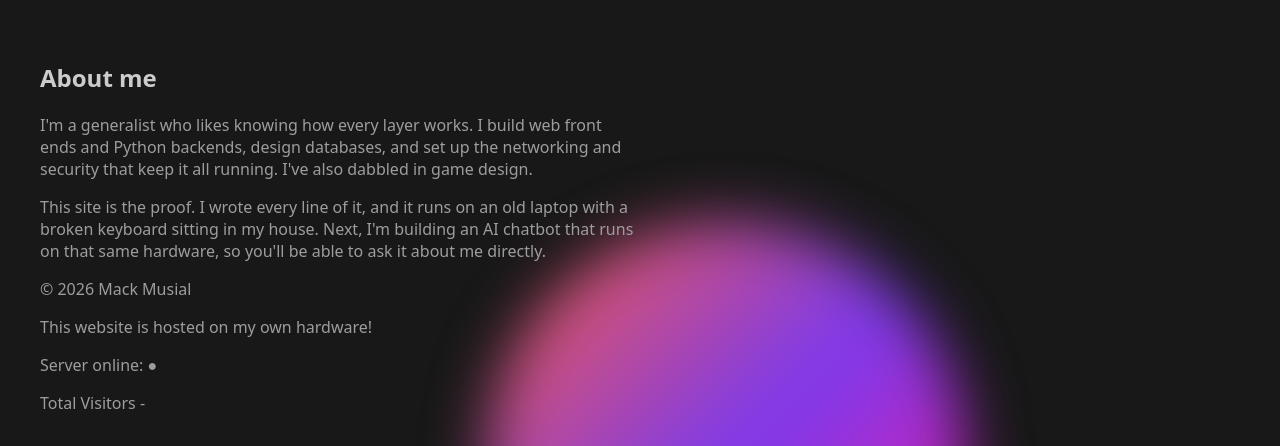
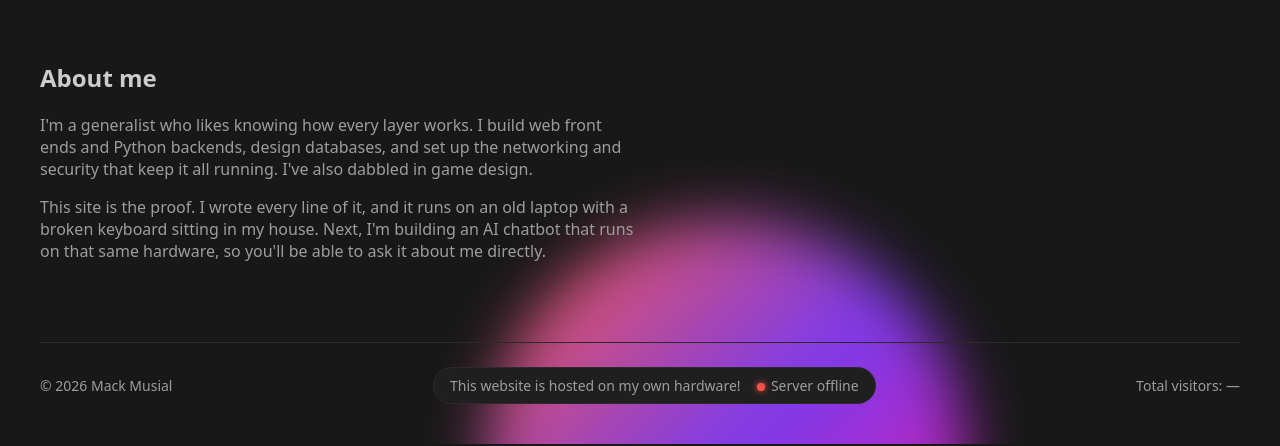
Before and after one commit to MackMusial/mackmusial.com, a plain HTML site: page index.html in a window 1280 px wide. Shown: the part 388-834 px from the top of the page. Drawn offline with Linux system fonts and the light colour scheme.

Commit message:
Enhance footer layout and server status display: add flexbox styling, update server status text, and implement status dot with color coding.

```diff
--- a/index.html
+++ b/index.html
@@ -47,13 +47,13 @@
                 <p>This site is the proof. I wrote every line of it, and it runs on an old laptop with a broken keyboard sitting in my house. Next, I'm building an AI chatbot that runs on that same hardware, so you'll be able to ask it about me directly.</p>
             </section>
         </main>
-        <footer class="article">
+        <footer class="article footer">
             <p>&copy; 2026 Mack Musial</p>
-            <div>
+            <div class="server-status">
                 <p>This website is hosted on my own hardware!</p>
-                <p>Server online: ●</p>
+                <p><span class="status-dot" aria-hidden="true"></span>Server offline</p>
             </div>
-            <p>Total Visitors -</p>
+            <p>Total visitors: &mdash;</p>
         </footer>
     </body>
 </html>
--- a/styles.css
+++ b/styles.css
@@ -7,6 +7,9 @@
     --button-bg-color: #0078d4;
     --button-hover-bg-color: #026ec1;
     --button-text-color: #ffffff;
+    --border-color: #2b2b2b;
+    --status-online-color: #3fb950;
+    --status-offline-color: #f85149;
 }
 
 body {
@@ -146,6 +149,41 @@ p {
 .skills li:nth-child(5n+4) { background: #a21caf;}
 .skills li:nth-child(5n+5) { background: #be185d;}
 
+.footer {
+    display: flex;
+    justify-content: space-between;
+    align-items: center;
+    gap: 1rem;
+    margin-top: 5rem;
+    padding: 1.5rem 0;
+    border-top: 1px solid var(--border-color);
+    font-size: 0.875rem;
+}
+
+.footer p {
+    margin: 0;
+}
+
+.server-status {
+    display: flex;
+    align-items: center;
+    gap: 1rem;
+    padding: 0.5rem 1rem;
+    background-color: var(--surface-color);
+    border: 1px solid var(--border-color);
+    border-radius: 999px;
+}
+
+.status-dot {
+    display: inline-block;
+    width: 0.5rem;
+    height: 0.5rem;
+    margin-right: 0.4rem;
+    border-radius: 50%;
+    background-color: var(--status-offline-color);
+    box-shadow: 0 0 6px var(--status-offline-color);
+}
+
 .glows {
     position: absolute;
     inset: 0;
@@ -198,6 +236,15 @@ p {
     .hero-text {
     text-align: center;
 }
+    .footer {
+        flex-direction: column;
+        text-align: center;
+    }
+    .server-status {
+        flex-direction: column;
+        gap: 0.25rem;
+        border-radius: 1rem;
+    }
 }
 
 @media (prefers-reduced-motion: reduce){
```
Also changed, not shown: 1 other file.
